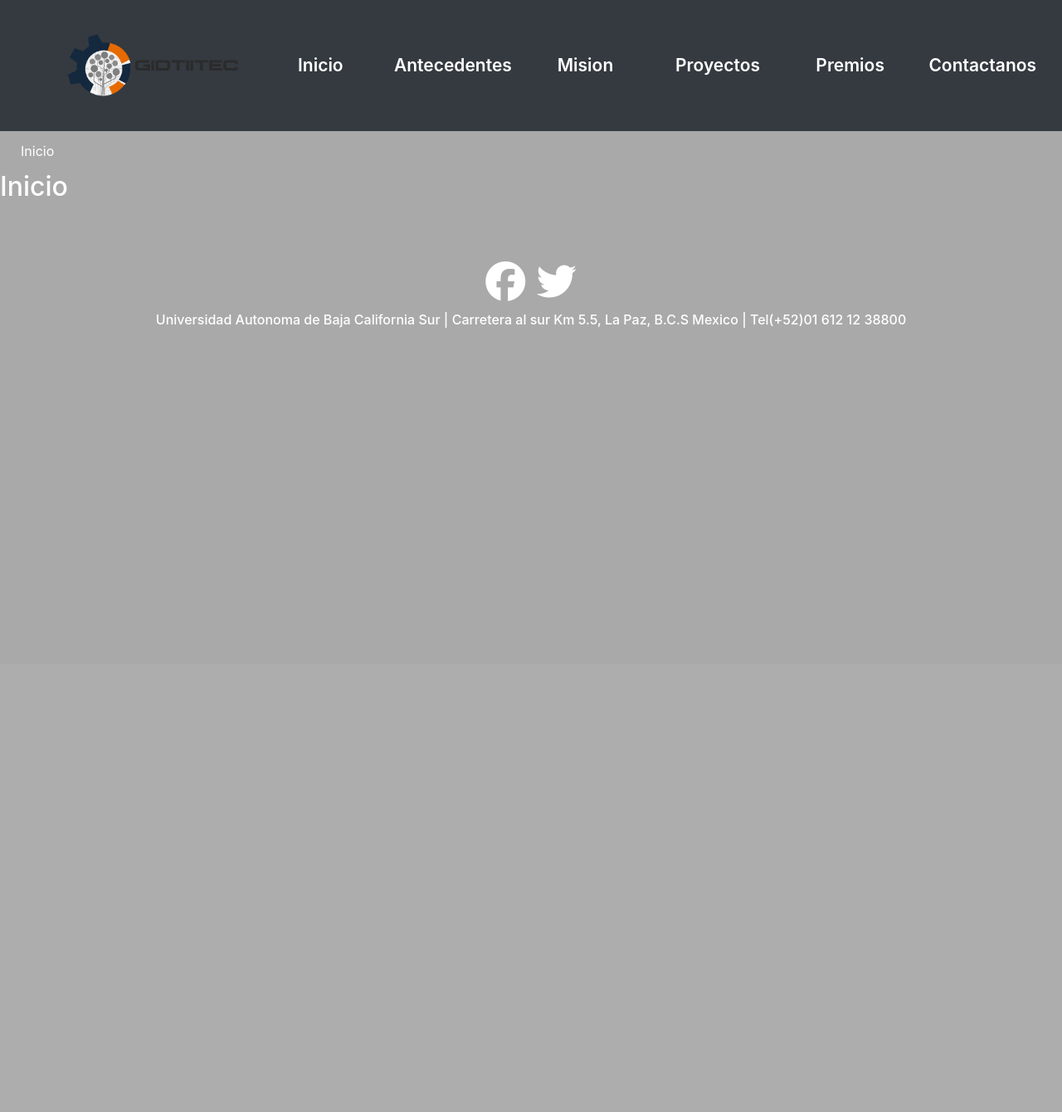
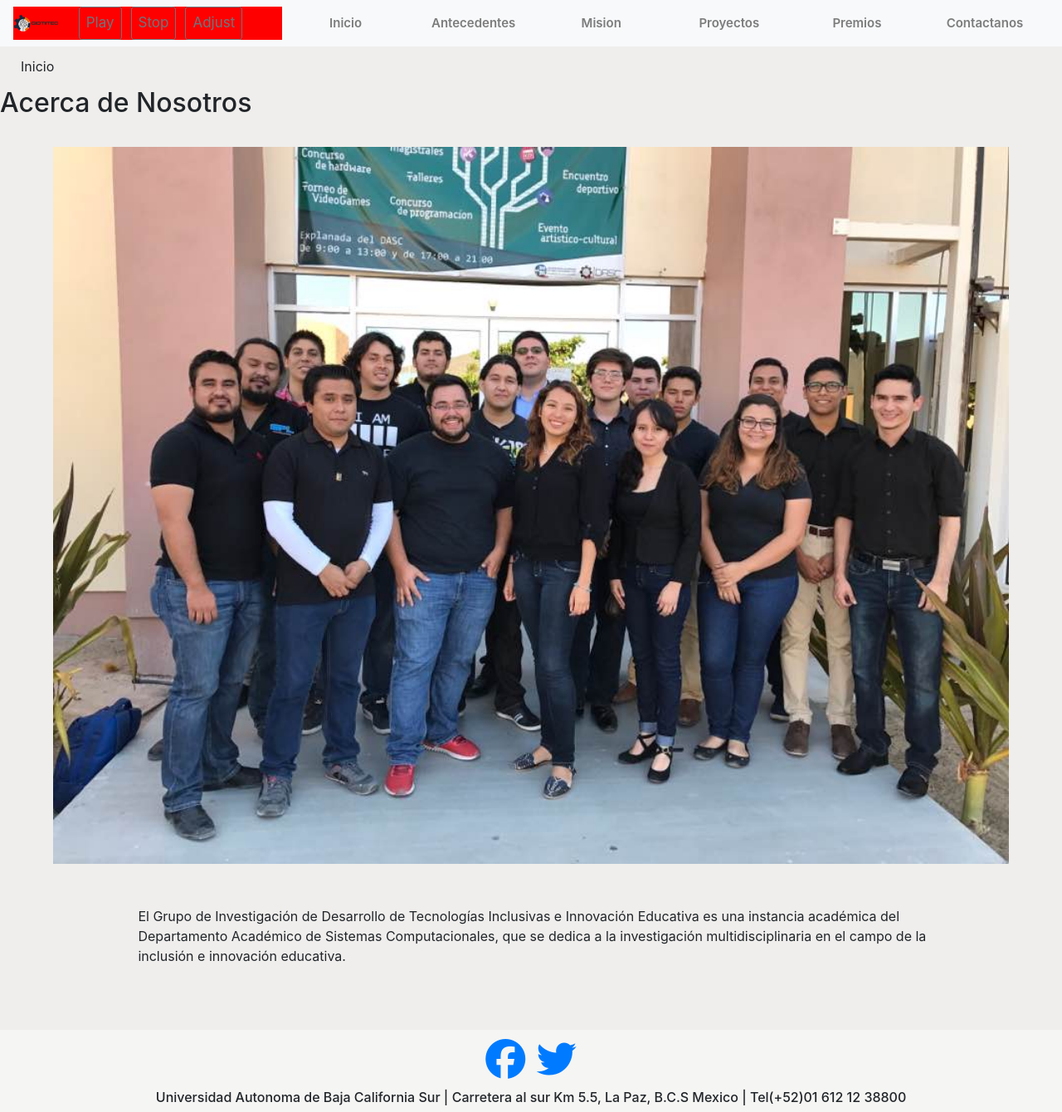
Before and after one commit to SaulHernandez230/GIDTIITEC, a PHP site: page / in a window 1280 px wide. Shown: the whole page at 83% size. Before the commit the page ends 395 px from the top, so only its background shows below. Run offline with PHP 8.4, Linux system fonts and the light colour scheme; some libraries are stand-ins or nearby versions.

Commit message:
header buttons

```diff
--- a/Public/index.php
+++ b/Public/index.php
@@ -5,11 +5,10 @@ $url = "";
 require("../Sources/Components/Header.html");
 
 /*Validacion de uri*/
+if(isset($request[4]))
+  $url=$request[4];
 if(isset($request[5]))
   $url=$request[5];
-if(isset($request[6]))
-  $url="";
-
 switch ($url){
   case 'Antecedentes.php':
     require("../Sources/Views/Antecedentes.php");
--- a/Sources/CSS/altoContraste.css
+++ b/Sources/CSS/altoContraste.css
@@ -1,5 +1,5 @@
-#Antecedentes,.proyect,#carousel{
-  background-color: black;
+#Antecedentes,.proyect,#carousel,#Mision,body{
+  background: black;
 }
 p{
   color:white;
@@ -7,12 +7,15 @@ p{
 a,li,h3,h6,h2{
   color: white;
 }
-body,footer{
+footer{
   background: darkGray;
 }
-.proyect button{
+footer,.proyect button{
   background: gray;
 }
 #navbarNav a {
   color:white;
 }
+#nav {
+  background: black;
+}
--- a/Sources/CSS/header.css
+++ b/Sources/CSS/header.css
@@ -8,7 +8,9 @@ body{
   background: rgb(239,238, 236);
 }
 header img{
-  width: 60%;
+  margin:0;
+  margin-bottom: 1%;
+  width: 95%;
 }
 header a{
   color:black
@@ -22,20 +24,33 @@ header li{
   display: inline;
   margin: 1% 0;
 }
+#nav .button-container{
+  margin-bottom: 1%;
+  width:64%;
+  background: red;
+}
 #nav button{
-  display: none;
+  display: inline-block;
+  margin: 0 1%;
+  width: 28%;
+  font-size: 14px;
 }
+
 /* Small devices (landscape phones, 480px and up) */
 @media (min-width: 480px){
   header img{width: 40%}
+  #nav .button-container{width: 85%;}
+  #nav button{ width: 15%; font-size: 13px;}
 }
 
 /* Medium devices (tablets, 768px and up) */
 @media (min-width: 768px){
-  header img{ width: 17%;}
+  header img{ margin:0%; width: 90%;}
   #navbarNav{ width: 100%;}
   #navbarNav div{width: 100%;}
-  header div a{ width: 20%; text-align: center; font-size: 17px; font-weight: 600;}
+  #nav div a{ margin: 0; padding: 0;width: 20%; text-align: center; font-size: 15px; font-weight: 600;}
+  #nav .button-container{margin:0; width:35%; background: red;}
+  #nav button{ display: inline-block; margin:0 1%; width: auto; font-size: 17px;}
 }
 
 /* Large devices (desktops, 1024px and up) */
--- a/Sources/CSS/proyectos.css
+++ b/Sources/CSS/proyectos.css
@@ -37,7 +37,7 @@
 .proyect p{
   text-align: justify;
 }
-.button-container button , .modal-footer button{
+#Proyectos .button-container button , .modal-footer button{
   float: right;
   margin: 4% 7% 3% 0%;
   width: 40%;
--- a/Sources/Components/footer.html
+++ b/Sources/Components/footer.html
@@ -12,8 +12,9 @@
   <!--Boostrap scripts -->
   <script src="https://cdnjs.cloudflare.com/ajax/libs/popper.js/1.14.7/umd/popper.min.js" integrity="sha384-UO2eT0CpHqdSJQ6hJty5KVphtPhzWj9WO1clHTMGa3JDZwrnQq4sF86dIHNDz0W1" crossorigin="anonymous"></script>
   <script src="https://stackpath.bootstrapcdn.com/bootstrap/4.3.1/js/bootstrap.min.js" integrity="sha384-JjSmVgyd0p3pXB1rRibZUAYoIIy6OrQ6VrjIEaFf/nJGzIxFDsf4x0xIM+B07jRM" crossorigin="anonymous"></script>
-  <script src="/proyectos/GIDTIITEC/Sources/JS/Speech.js" type="text/javascript"></script>
-  <script src="/proyectos/GIDTIITEC/Sources/JS/switchAnchor.js" type="text/javascript"></script>
-  <script src="/proyectos/GIDTIITEC/Sources/JS/Gallery.js" type="text/javascript"></script>
+  <script src="/GIDTIITEC/Sources/JS/Speech.js" type="text/javascript"></script>
+  <script src="/GIDTIITEC/Sources/JS/switchAnchor.js" type="text/javascript"></script>
+  <script src="/GIDTIITEC/Sources/JS/Gallery.js" type="text/javascript"></script>
+  <script src="/GIDTIITEC/Sources/JS/HighContrast.js" type="text/javascript"></script>
   <script src="https://kit.fontawesome.com/a076d05399.js"></script>
 </html>
--- a/Sources/Components/header.html
+++ b/Sources/Components/header.html
@@ -7,12 +7,15 @@
     <link rel="stylesheet" href="https://stackpath.bootstrapcdn.com/bootstrap/4.3.1/css/bootstrap.min.css" integrity="sha384-ggOyR0iXCbMQv3Xipma34MD+dH/1fQ784/j6cY/iJTQUOhcWr7x9JvoRxT2MZw1T" crossorigin="anonymous">
 
     <!-- css links -->
-    <link rel="stylesheet" href="/proyectos/GIDTIITEC/Sources/CSS/footer.css">
-    <link rel="stylesheet" href="/proyectos/GIDTIITEC/Sources/CSS/header.css">
-    <link rel="stylesheet" href="/proyectos/GIDTIITEC/Sources/CSS/antecedentes.css">
-    <link rel="stylesheet" href="/proyectos/GIDTIITEC/Sources/CSS/proyectos.css">
-    <link rel="stylesheet" href="/proyectos/GIDTIITEC/Sources/CSS/mision.css">
-    <link rel="stylesheet" href="/proyectos/GIDTIITEC/Sources/CSS/altoContraste.css">
+    <link id="link1" rel="stylesheet" href="/GIDTIITEC/Sources/CSS/footer.css">
+    <link id="link2" rel="stylesheet" href="/GIDTIITEC/Sources/CSS/header.css">
+    <link id="link3" rel="stylesheet" href="/GIDTIITEC/Sources/CSS/inicio.css">
+    <link id="link4" rel="stylesheet" href="/GIDTIITEC/Sources/CSS/antecedentes.css">
+    <link id="link5" rel="stylesheet" href="/GIDTIITEC/Sources/CSS/mision.css">
+    <link id="link6" rel="stylesheet" href="/GIDTIITEC/Sources/CSS/proyectos.css">
+    <link id="link7" rel="stylesheet" href="/GIDTIITEC/Sources/CSS/premios.css">
+    <link id="link8" rel="stylesheet" href="/GIDTIITEC/Sources/CSS/contactanos.css">
+    <link id="link9" rel="stylesheet" href="">
 
     <!-- JQ Script-->
     <script src="https://code.jquery.com/jquery-3.3.1.slim.min.js" integrity="sha384-q8i/X+965DzO0rT7abK41JStQIAqVgRVzpbzo5smXKp4YfRvH+8abtTE1Pi6jizo" crossorigin="anonymous"></script>
@@ -21,21 +24,26 @@
   </head>
   <header>
     <!--NAVBAR-->
-    <nav id="nav" class="navbar navbar-expand-md navbar-light bg-dark" aria-label="Main Navegation" role="menubar">
-      <!--LOGO-->
-      <img class="navbar-brand" src="/proyectos/GIDTIITEC/Sources/Img/gidtiitec.png" role="banner" aria-label="GIDTIITEC Logo">
-      <!-- START SPEECH BUTTON -->
-      </button>
-      <button class="fas fa-play" class="btn btn-sm btn-outline-secondary" type="button" onclick="startSpeech()">
-      <!-- STOP SPEECH BUTTON -->
-      <button class="fas fa-stop" class="btn btn-sm btn-outline-secondary" type="button" onclick="stopSpeech()"></button>
-      <!-- HIGH CONTRAST BUTTON -->
-      <button class="fas fa-adjust" class="btn btn-sm btn-outline-secondary" type="button" id="highContrast" onclick="highContrast()"></button>
+    <nav id="nav" class="navbar navbar-expand-md navbar-light bg-light" aria-label="Main Navegation" role="menubar" data-mode="light">
 
+      <div class="button-container" >
+        <!--LOGO-->
+        <img class="navbar-brand" src="/GIDTIITEC/Sources/Img/gidtiitec.png" role="banner" aria-label="GIDTIITEC Logo">
+
+        <!-- START SPEECH BUTTON -->
+        <button class="btn btn-sm btn-outline-secondary"  type="button" onclick="startSpeech()">Play</button>
+
+        <!-- STOP SPEECH BUTTON -->
+        <button class="btn btn-sm btn-outline-secondary" type="button" onclick="stopSpeech()">Stop</button>
+
+        <!-- HIGH CONTRAST BUTTON -->
+        <button class="btn btn-sm btn-outline-secondary" type="button" id="highContrast" onclick="changeContrast()">Adjust</button>
+      </div>
       <!-- NAVBAR BUTTON -->
-      <a class="navbar-toggler" data-toggle="collapse" data-target="#navbarNav" aria-controls="navbarNav" aria-expanded="false" aria-label="Toggle navigation">
-        <span class="navbar-toggler-icon" role="img" aria-label="icon navBar"></span>
-      </a>
+      <span class="navbar-toggler" data-toggle="collapse" data-target="#navbarNav" aria-controls="navbarNav" aria-expanded="false" aria-label="Toggle navigation">
+        <span class="navbar-toggler-icon"  role="img" aria-label="icon navBar"></span>
+      </span>
+
       <div class="collapse navbar-collapse" id="navbarNav">
         <div class=" navbar-nav" role="menu">
           <a id="a1" class=" nav-link" role="menuitem">Inicio</a>
@@ -49,11 +57,11 @@
     </nav>
     <!--BREADCRUMBS-->
     <ol class="row" class="breadcrumb" role="breadcrumb">
-      <li id="ba1" class="breadcrumb-item" aria-label="breadcrum item"><a>Inicio</a></li>
-      <li id="ba2" class="breadcrumb-item" aria-label="breadcrum item" style="display: none" ><a>Antecedentes</a></li>
-      <li id="ba3" class="breadcrumb-item" aria-label="breadcrum item" style="display: none" ><a>Mision</a></li>
-      <li id="ba4" class="breadcrumb-item" aria-label="breadcrum item" style="display: none" ><a>Proyectos</a></li>
-      <li id="ba5" class="breadcrumb-item" aria-label="breadcrum item" style="display: none" ><a>Premios y Reconocimientos</a></li>
-      <li id="ba6" class="breadcrumb-item" aria-label="breadcrum item" style="display: none" ><a>Contactanos</a></li>
+      <li id="ba1" class="breadcrumb-item" aria-label="breadcrum item">Inicio</li>
+      <li id="ba2" class="breadcrumb-item" aria-label="breadcrum item" style="display: none" >Antecedentes</li>
+      <li id="ba3" class="breadcrumb-item" aria-label="breadcrum item" style="display: none" >Mision</li>
+      <li id="ba4" class="breadcrumb-item" aria-label="breadcrum item" style="display: none" >Proyectos</li>
+      <li id="ba5" class="breadcrumb-item" aria-label="breadcrum item" style="display: none" >Premios y Reconocimientos</li>
+      <li id="ba6" class="breadcrumb-item" aria-label="breadcrum item" style="display: none" >Contactanos</li>
     </ol>
   </header>
--- /dev/null
+++ b/Sources/JS/HighContrast.js
@@ -0,0 +1,21 @@
+function changeContrast(){
+  var nav = document.getElementById('nav')
+  if(nav.dataset.mode === "dark"){
+    nav.dataset.mode = "light"
+  }else{
+    nav.dataset.mode = "dark"
+  }
+  sessionStorage.setItem("mode",nav.dataset.mode)
+  highContrast()
+}
+function highContrast(){
+  var contraste = document.getElementById("link9")
+  var mode = sessionStorage.getItem("mode")
+  if( mode === "dark"){
+    $('#nav').removeClass("bg-light");
+    contraste.href="/GIDTIITEC/Sources/CSS/altoContraste.css"
+  }else{
+    $('#nav').addClass("bg-light");
+    contraste.href=""
+  }
+}
--- a/Sources/JS/Speech.js
+++ b/Sources/JS/Speech.js
@@ -5,11 +5,11 @@
       var url = []
       url[0]="dft"
 
+      if(request[5] != ""){
+        url=request[5].split(".")
+      }
       if(request[6] != ""){
         url=request[6].split(".")
-      }
-      if(request[7] != ""){
-        url=request[7].split(".")
       }
 
       return url[0].toLowerCase()
--- a/Sources/JS/switchAnchor.js
+++ b/Sources/JS/switchAnchor.js
@@ -13,15 +13,16 @@ $(document).ready(function(){
     sessionStorage.setItem("breadId",bCurrentPageId)
 
     if(currentPage == "Inicio")
-      window.location = "/proyectos/GIDTIITEC/Public/index.php/";
+      window.location = "/GIDTIITEC/Public/index.php/";
 
     else
-      window.location = "/proyectos/GIDTIITEC/Public/index.php/"+currentPage + ".php";
+      window.location = "/GIDTIITEC/Public/index.php/"+currentPage + ".php";
   });
 
   var anchor = document.getElementById(sessionStorage.getItem("anchorId"))
   var bread = document.getElementById(sessionStorage.getItem("breadId"))
   anchor.className = sessionStorage.getItem("saveClass")
   bread.style ="display:initial"
-
+  var fn = window["highContrast"]
+  fn()
 });
--- a/Sources/Views/Inicio.php
+++ b/Sources/Views/Inicio.php
@@ -1,5 +1,15 @@
 <body>
   <div id="Inicio">
-    <h2>Inicio</h2>
+    <!-- <img id="bienvenida" src="../../Sources/Img/bienvenida.png" aria-labely="Grupo de invesitgacion y desarrollo de Tecnologias Inclusivas">
+    <h1>Grupo de Investigación en Desarrollo de Tecnologías Inclusivas e Innovación Educativa</h1> -->
+
+    <h2>Acerca de Nosotros</h2>
+    <span class="sr-only">Acerca de nosotros</span>
+    <img src="../Sources/Img/grupo.png" >
+    <p>
+      El Grupo de Investigación de Desarrollo de Tecnologías Inclusivas e Innovación Educativa es
+      una instancia académica del Departamento Académico de Sistemas Computacionales, que se dedica
+      a la investigación multidisciplinaria en el campo de la inclusión e innovación educativa.
+    </p>
   </div>
 </body>
```
Also changed, not shown: Sources/Img/bienvenida.png (added), Sources/Img/grupo.png (added).
